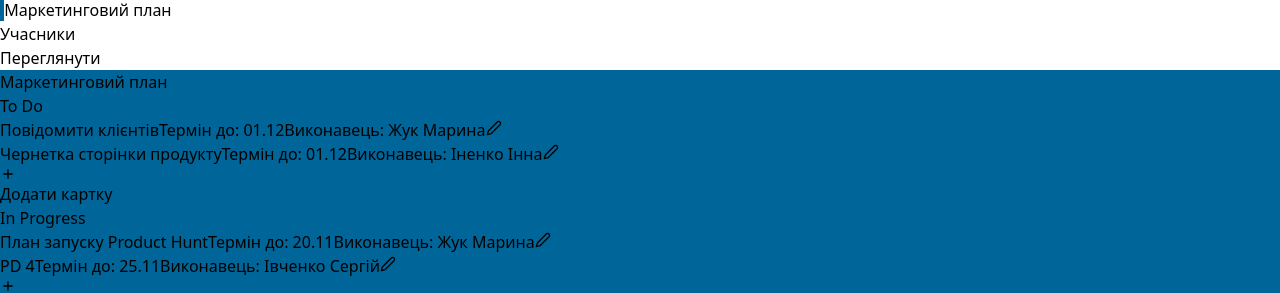
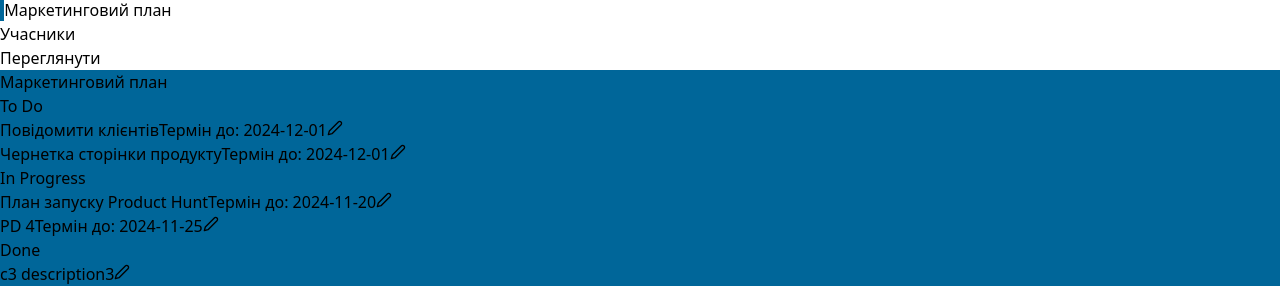
Before and after one commit to volodymyr99/taskmanager, a React (Vite) app: page /browse in a window 1280 px wide. Shown: the part 516-809 px from the top of the page. Built offline with nearby package versions, Linux system fonts and the light colour scheme.

Commit message:
added Board, updated Main Card AddCard List AddList.jsx

```diff
--- /dev/null
+++ b/src/components/Board.jsx
@@ -0,0 +1,40 @@
+import React from 'react';
+import { DragDropContext, Droppable } from 'react-beautiful-dnd';
+import List from './List';
+import { BoardContext } from '../context/BoardContext';
+
+const Board = ({ bdata, onDragEnd }) => {
+    return (
+        <div className="flex flex-col w-full" style={{ backgroundColor: `${bdata.bgcolor}` }}>
+            <div className="p-3 bg-black flex justify-between w-full bg-opacity-50">
+                <h2 className="text-gray-300 font-bold text-xl">{bdata.name}</h2>
+            </div>
+            <div className="flex flex-col w-full flex-grow relative">
+                <div className="absolute left-0 right-0 top-0 bottom-0 p-3 flex overflow-x-scroll overflow-y-hidden">
+                    <DragDropContext onDragEnd={onDragEnd}>
+                        <Droppable droppableId="board" direction="horizontal">
+                            {(provided) => (
+                                <div
+                                    className="flex"
+                                    ref={provided.innerRef}
+                                    {...provided.droppableProps}
+                                >
+                                    {bdata.list?.map((list, index) => (
+                                        <List
+                                            key={list.id}
+                                            list={list}
+                                            index={index}
+                                        />
+                                    ))}
+                                    {provided.placeholder}
+                                </div>
+                            )}
+                        </Droppable>
+                    </DragDropContext>
+                </div>
+            </div>
+        </div>
+    );
+};
+
+export default Board;
--- a/src/components/List.jsx
+++ b/src/components/List.jsx
@@ -1,43 +1,45 @@
 import React from 'react';
-import { Draggable, Droppable } from 'react-beautiful-dnd';
-import { FiMoreHorizontal } from 'react-icons/fi';
-import Card from './Card';
-import AddCard from './AddCard';
+import { Draggable, Droppable } from 'react-beautiful-dnd'; // Додаємо імпорт Droppable
+import { FiEdit2 } from 'react-icons/fi';
 
-const List = ({ list, formatDeadline, isDeadlineClose, getCard }) => {
+const List = ({ list, index }) => {
     return (
-        <div className="mr-3 w-60 h-fit rounded-md p-2 bg-black flex-shrink-0">
-            <div className="list-body">
-                <div className="flex justify-between p-1">
-                    <span className="text-gray-300 font-bold">{list.title}</span>
-                    <button className="hover:bg-gray-500 p-1 rounded-sm">
-                        {/* Додайте потрібну іконку або функціонал */}
-                    </button>
-                </div>
-                <Droppable droppableId={list.id?.toString() || ''}>
-                    {(provided, snapshot) => (
+        <Droppable droppableId={list.id} direction="vertical">
+            {(provided) => (
                 <div
-                            className="py-1"
+                    className="flex flex-col"
                     ref={provided.innerRef}
-                            style={{ backgroundColor: snapshot.isDraggingOver ? '#222' : 'transparent' }}
                     {...provided.droppableProps}
                 >
+                    <h3 className="text-gray-300">{list.title}</h3>
                     {list.items?.map((item, index) => (
-                                <Card
-                                    key={item.id}
-                                    item={item}
-                                    index={index}
-                                    formatDeadline={formatDeadline}
-                                    isDeadlineClose={isDeadlineClose}
-                                />
+                        <Draggable key={item.id} draggableId={item.id} index={index}>
+                            {(provided) => (
+                                <div
+                                    ref={provided.innerRef}
+                                    {...provided.draggableProps}
+                                    {...provided.dragHandleProps}
+                                    className={`item flex flex-col items-start bg-zinc-700 p-2 mb-2 rounded-md border transition duration-200 ${item.deadline ? 'border-red-500' : 'border-zinc-900'}`}
+                                >
+                                    <span className="font-bold">{item.title}</span>
+                                    {item.deadline && (
+                                        <span className="text-xs text-gray-400">
+                                            {`Термін до: ${item.deadline}`}
+                                        </span>
+                                    )}
+                                    <span className="flex justify-start items-start">
+                                        <button className="hover:bg-gray-600 p-1 rounded-sm">
+                                            <FiEdit2 size={16} />
+                                        </button>
+                                    </span>
+                                </div>
+                            )}
+                        </Draggable>
                     ))}
                     {provided.placeholder}
                 </div>
             )}
         </Droppable>
-                <AddCard getcard={(card) => getCard(card, list.id)} />
-            </div>
-        </div>
     );
 };
 
--- a/src/components/Main.jsx
+++ b/src/components/Main.jsx
@@ -1,7 +1,6 @@
 import React, { useContext } from 'react';
 import { BoardContext } from '../context/BoardContext';
-import { DragDropContext } from 'react-beautiful-dnd';
-import List from './List';
+import Board from './Board';
 import AddList from './AddList';
 
 const Main = () => {
@@ -22,14 +21,21 @@ const Main = () => {
         return diff <= 2; // менше або рівно двох днів
     };
 
-    const onDragEnd = (res) => {
-        if (!res.destination) return;
+    const onDragEnd = (result) => {
+        const { source, destination } = result;
+
+        if (!destination) return;
 
         const newList = [...bdata.list];
-        const sId = parseInt(res.source.droppableId);
-        const dId = parseInt(res.destination.droppableId);
-        const [removed] = newList[sId - 1].items.splice(res.source.index, 1);
-        newList[dId - 1].items.splice(res.destination.index, 0, removed);
+        const sourceListIndex = newList.findIndex((list) => list.id === source.droppableId);
+        const destinationListIndex = newList.findIndex((list) => list.id === destination.droppableId);
+
+        if (sourceListIndex === destinationListIndex && source.index === destination.index) {
+            return;
+        }
+
+        const [removed] = newList[sourceListIndex].items.splice(source.index, 1);
+        newList[destinationListIndex].items.splice(destination.index, 0, removed);
 
         const updatedBoard = { ...allboard };
         updatedBoard.boards[updatedBoard.active].list = newList;
@@ -55,27 +61,7 @@ const Main = () => {
     };
 
     return (
-        <div className="flex flex-col w-full" style={{ backgroundColor: `${bdata.bgcolor}` }}>
-            <div className="p-3 bg-black flex justify-between w-full bg-opacity-50">
-                <h2 className="text-gray-300 font-bold text-xl">{bdata.name}</h2>
-            </div>
-            <div className="flex flex-col w-full flex-grow relative">
-                <div className="absolute left-0 right-0 top-0 bottom-0 p-3 flex overflow-x-scroll overflow-y-hidden">
-                    <DragDropContext onDragEnd={onDragEnd}>
-                        {bdata.list?.map((list, index) => (
-                            <List
-                                key={index}
-                                list={list}
-                                formatDeadline={formatDeadline}
-                                isDeadlineClose={isDeadlineClose}
-                                getCard={handleAddCard}
-                            />
-                        ))}
-                    </DragDropContext>
-                    <AddList getlist={handleAddList} />
-                </div>
-            </div>
-        </div>
+        <Board bdata={bdata} onDragEnd={onDragEnd} />
     );
 };
 
```
Lines whose indentation alone changed are shown as unchanged.
